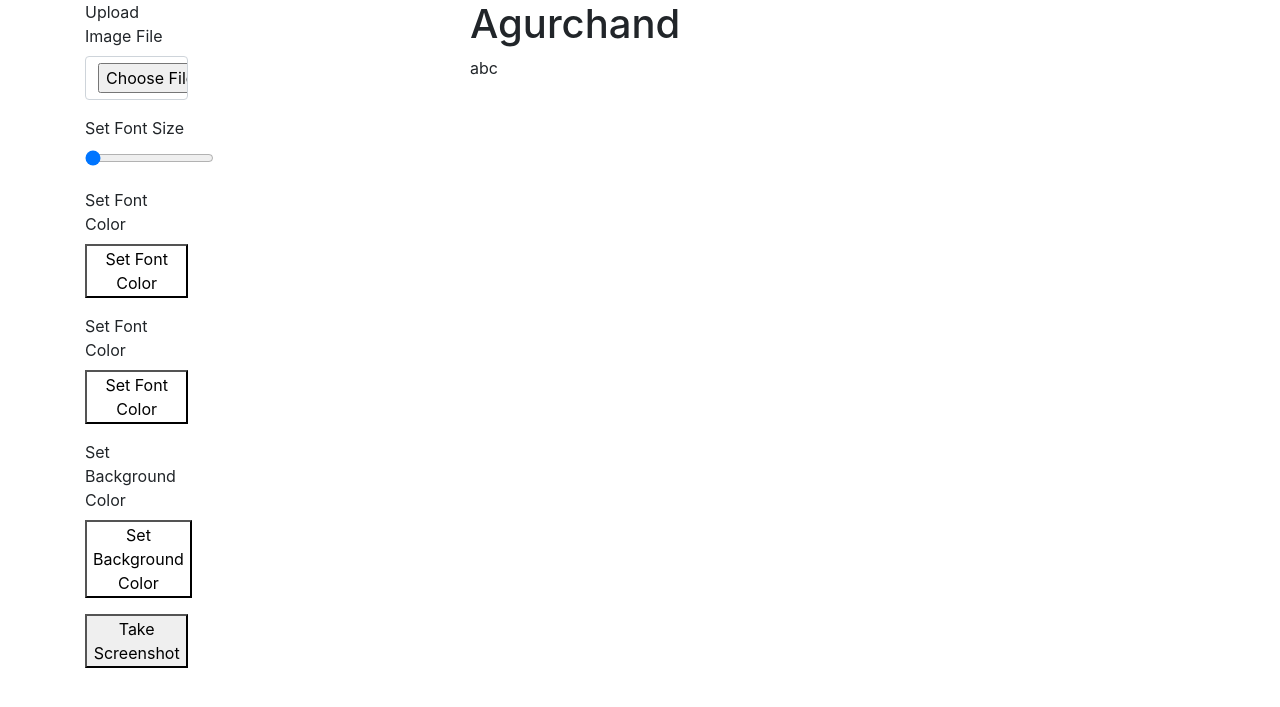
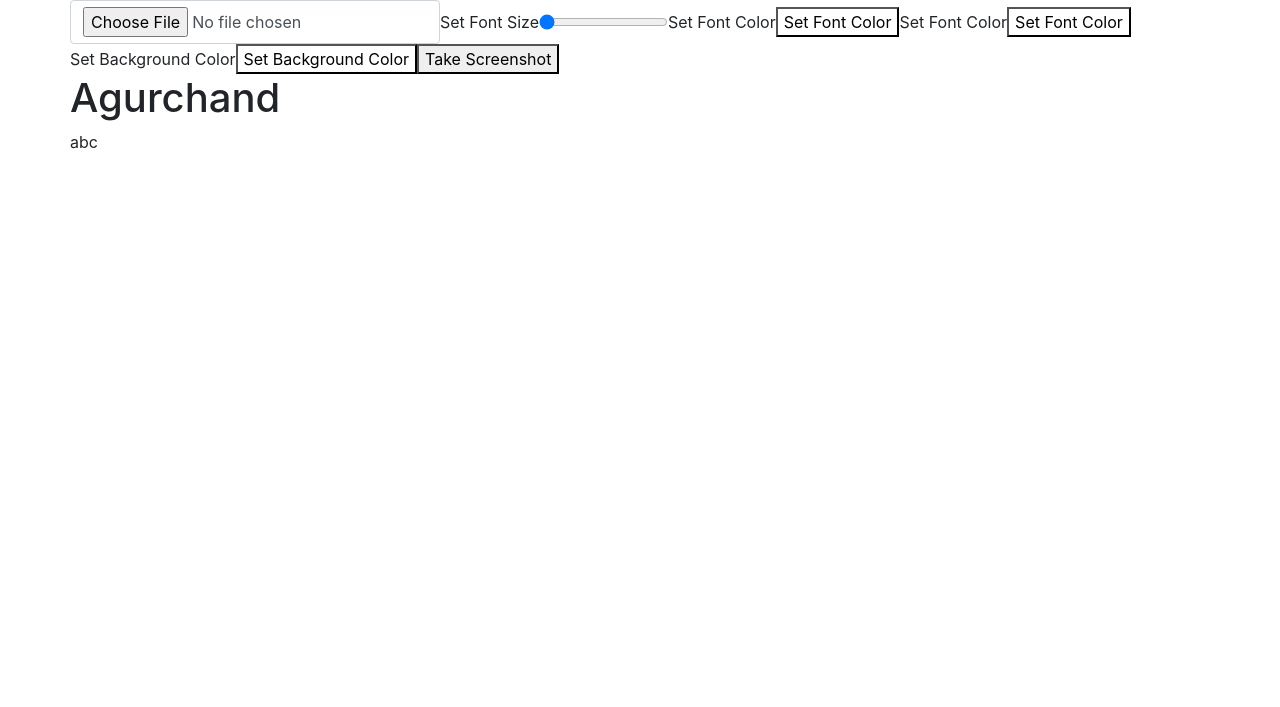
Before and after one commit to karangupta851/Projects, a PHP site: page /html-canvas-screenshot-master1/index.php in a window 1280 px wide. Shown: the top 707 px of the page. Run offline with PHP 8.4, Linux system fonts and the light colour scheme; some libraries are stand-ins or nearby versions.

Commit message:
Update index.php

```diff
--- a/html-canvas-screenshot-master1/index.php
+++ b/html-canvas-screenshot-master1/index.php
@@ -17,27 +17,26 @@
 
 
 
-    <form>
-	    <div class="col-md-4">
-<div class="panel panel-default">
+    <form class="form-inline">
+
         <div class="form-group">
-		<label for="imageUpload">Upload Image File</label>
+
+            <label class="sr-only" for="inputEmail">Upload Image File</label>
+
             <input type="file" class="form-control" onchange="readURL(this);" />
+
         </div>
+
         <div class="form-group">
 
             <label for="fontSize">Set Font Size</label>
             <input id="slider" type ="range" min ="12" max="100" value ="0"/>
         </div>
-	    <div class="form-group">
+<div class="form-group">
 		<label for="fontColor">Set Font Color</label>
             <button class="jscolor {valueElement:'chosen-value', onFineChange:'setTextColor(this)'}" >Set Font Color</button>
         </div>
-	    </div>
-		    </div>
-	    <div class="col-md-4">
-	    <div class="panel panel-default">
-	    <div class="form-group">
+ <div class="form-group">
 		<label for="fontColor">Set Font Color</label>
             <button class="jscolor {valueElement:'chosen-value1', onFineChange:'setTextColor1(this)'}">Set Font Color</button>
         </div>
@@ -48,11 +47,7 @@
 		    <div class="form-group">
 		    <button id="take_screenshoot">Take Screenshot</button>
 		    </div>
-	    </div>
-</div>
     </form>
-
-
 	<div id="capture" class="capture">
 		<div class="movable_div"> <h1>Agurchand</h1> </div>
 		<div class="movable_div1"> <p>abc</p> </div>
```
